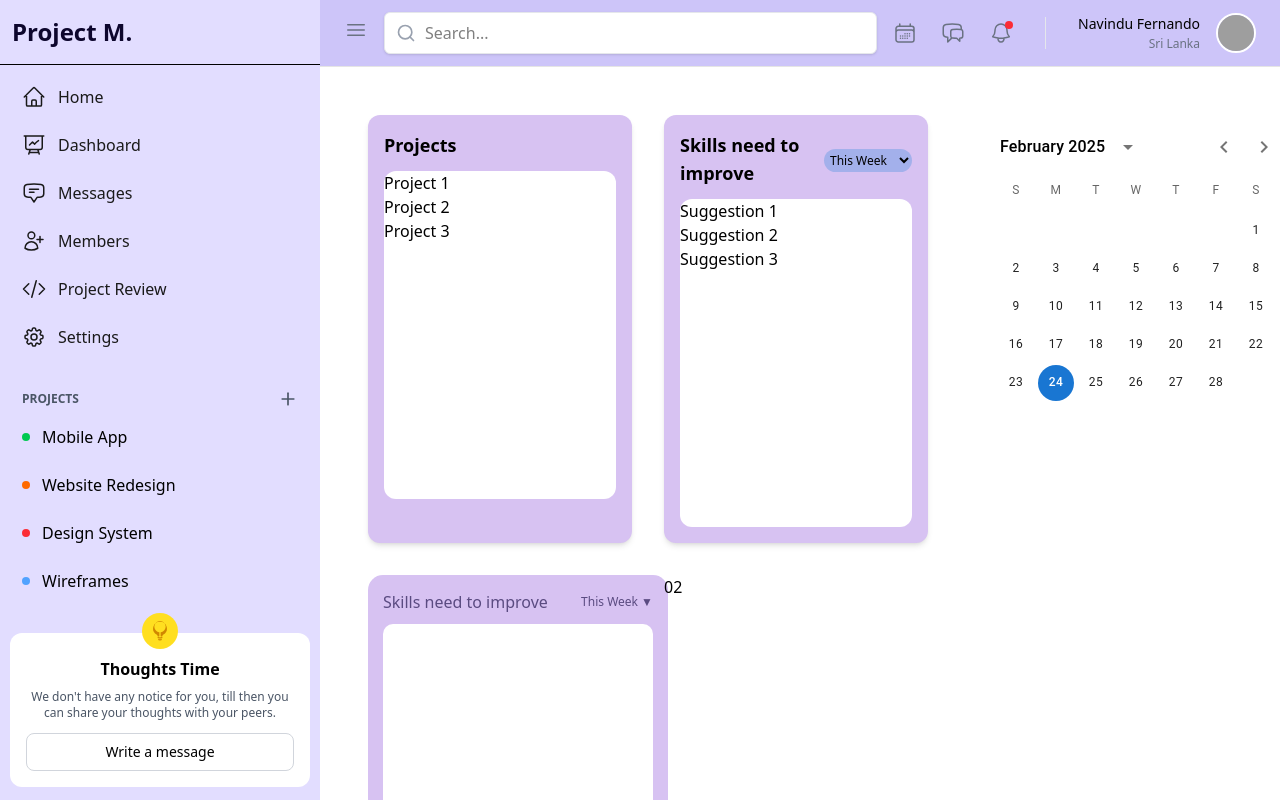
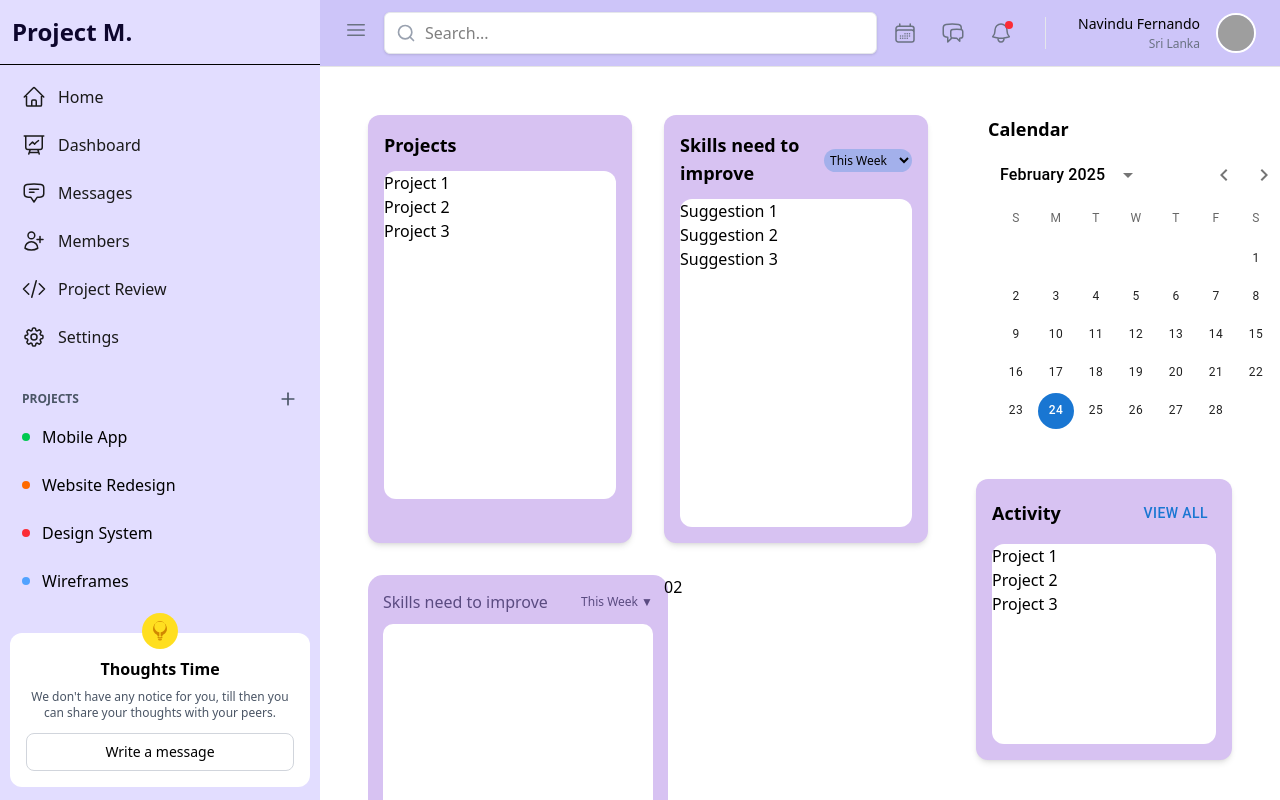
Before and after one commit to navindufernando/QUBIQ, a React (Vite) app in the folder common/sideandnavbar/: page /dashboard in a window 1280 px wide. Shown: the top 800 px of the page. Built offline with nearby package versions, Linux system fonts and the light colour scheme; grey boxes are pictures that could not be loaded.

Commit message:
Added Activity List

```diff
--- a/common/sideandnavbar/src/pages/Dashboard-dev/DevDashboard.tsx
+++ b/common/sideandnavbar/src/pages/Dashboard-dev/DevDashboard.tsx
@@ -4,6 +4,7 @@ import { LocalizationProvider } from "@mui/x-date-pickers/LocalizationProvider";
 import { AdapterDayjs } from "@mui/x-date-pickers/AdapterDayjs";
 import { DateCalendar } from "@mui/x-date-pickers/DateCalendar";
 import dayjs, { Dayjs } from "dayjs";
+import Button from "@mui/material/Button/Button";
 
 import "react-calendar/dist/Calendar.css";
 import "./Calendar.css";
@@ -95,9 +96,26 @@ const DevDashboard = () => {
       </div>
       {/* Side Panel */}
       <div className="w-1/3 p-6">
+        {/* Calendar */}
+        <h2 className="text-lg font-semibold ml-3">Calendar</h2>
         <LocalizationProvider dateAdapter={AdapterDayjs}>
           <DateCalendar value={selectedDate} onChange={handleDateChange} />
         </LocalizationProvider>
+        {/* Activity List */}
+        <div className="bg-[#D7C2F2] rounded-xl shadow-md p-4">
+          <div className="flex justify-between items-center mb-3">
+            <h2 className="text-lg font-semibold">Activity</h2>
+            {/* <div>View All</div> */}
+            <Button href="#text-buttons" className="text-sm">
+              View All
+            </Button>
+          </div>
+          <div className="bg-white min-h-50 max-h-82 rounded-xl grow">
+            <div>Project 1</div>
+            <div>Project 2</div>
+            <div>Project 3</div>
+          </div>
+        </div>
       </div>
     </div>
   );
```
